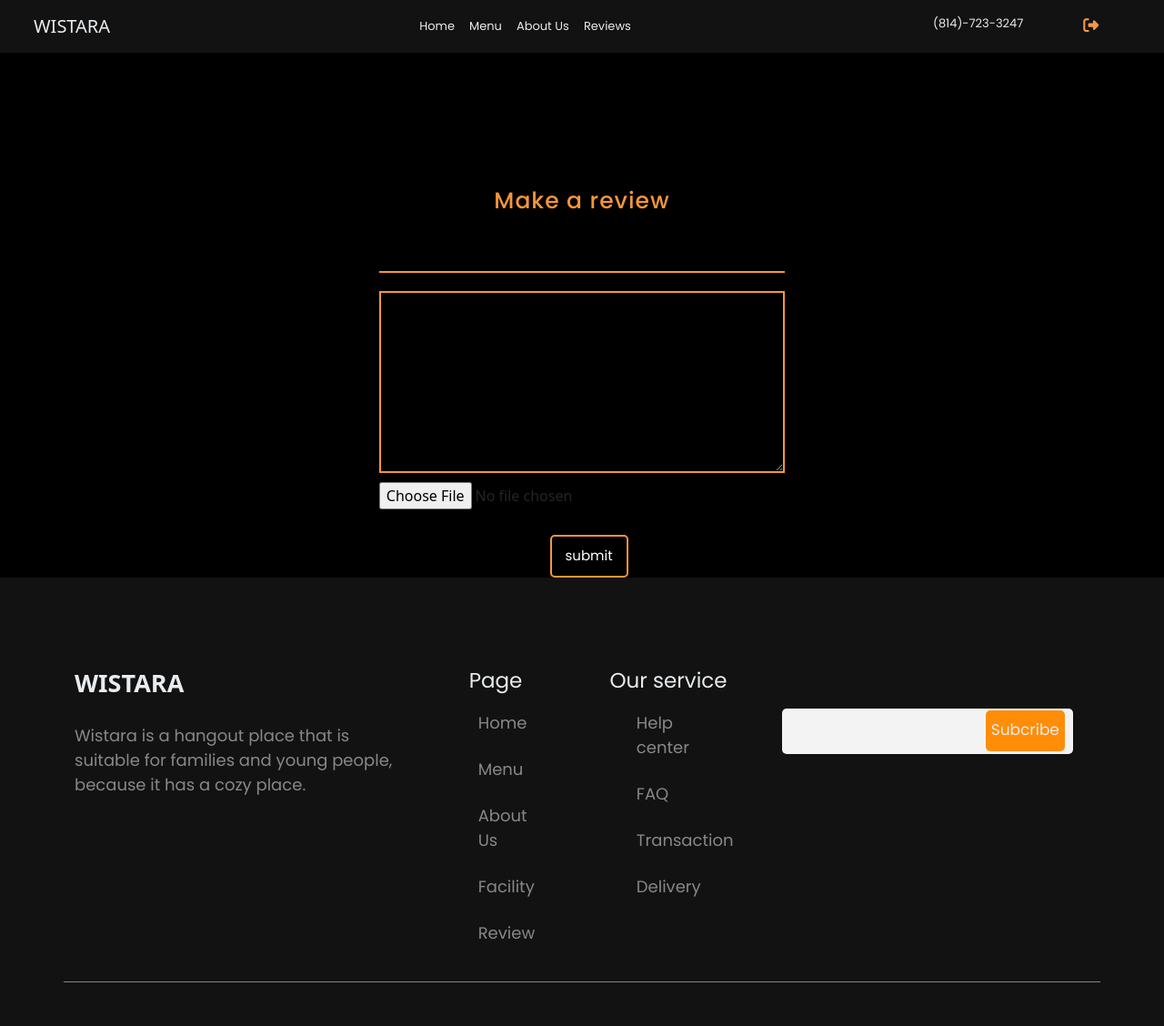
After one commit to georgespicy/coffee, a Django app: page /addreview/ in a window 1280 px wide. The commit adds this page. Shown: the whole page at 91% size. Run offline with Django 4.2, Linux system fonts and the light colour scheme; the visitor is signed in with stand-in values (Sample User, id 1); some libraries are stand-ins or nearby versions.

```diff
--- a/account/templates/account/register.html
+++ b/account/templates/account/register.html
@@ -53,6 +53,11 @@
                         </div>
                     </div>
                 </form>
+                <div class="row">
+                    <div class="col-12">
+                        <a  style="font-size: 20px; color: #F5963A; border-bottom: #F5963A 2px solid; font-family: poppins; text-decoration: none;" href="{% url 'login' %}">Login</a>
+                    </div>
+                </div>
             </div>
         </div>
     </div>
--- a/static/css/menu.css
+++ b/static/css/menu.css
@@ -69,6 +69,7 @@
     background-color: #F59843;
     color: #FFFFFF;
     outline: none;
+    border: none;
     font-family: poppins;
     font-size: 15px;
 }
--- /dev/null
+++ b/static/css/review_form.css
@@ -0,0 +1,98 @@
+@import url('https://fonts.googleapis.com/css2?family=Poppins:ital,wght@0,100;0,200;0,300;0,400;0,500;0,600;0,700;0,800;0,900;1,100;1,200;1,300;1,400;1,500;1,600;1,700;1,800;1,900&display=swap');
+
+*{
+    padding: 0;
+    margin: 0;
+}
+body{
+    background-color: #000000;
+}
+
+.input_name{
+    width: 40%;
+    margin: auto;
+    height: auto;
+}
+.input_name input{
+    width: 100%;
+    height: 45px;
+    padding-left: 5px;
+    font-size: 15px;
+    font-family: poppins;
+    letter-spacing: 1px;
+    border: none;
+    border-bottom: #F5963A 2px solid;
+    outline: none;
+    background-color: #000000;
+    color: #FFFFFF;
+}
+
+.input_name label{
+    font-size: 15px;
+    font-family: poppins;
+    color: #FFFFFF;
+}
+
+.input_name input::after{
+    border: none;
+    border-bottom: #F5963A 2px solid;
+    outline: none;
+}
+
+.register_button{
+    height: auto;
+    width: auto;
+}
+
+.register_button input{
+    font-size: 15px;
+    font-family: poppins;
+    height: auto;
+    width: auto;
+    border: #F5963A solid 2px;
+    outline: none;
+    border-radius: 5px;
+    background-color: #000000;
+    color: #FFFFFF;
+    padding: 10px 15px 10px 15px;
+}
+
+.register_button input::after{
+    border: #F5963A solid 2px;
+    outline: none;
+}
+
+.add-comment{
+    height: 200px;
+    width: 40%;
+    margin: auto;
+    margin-top: 20px;
+    background-color: white;
+}
+
+.add-comment textarea{
+    height: 100%;
+    width: 100%;
+    border: #F5963A solid 2px;
+    background-color: #000000;
+    padding-left: 5px;
+    font-size: 15px;
+    font-family: poppins;
+    letter-spacing: 1px;
+    outline: none;
+    background-color: #000000;
+    color: #FFFFFF;
+}
+
+.add-comment label{
+    font-size: 15px;
+    font-family: poppins;
+    color: #FFFFFF;
+}
+
+.input_photo{
+    width: 40%;
+    height: 50px;
+    margin: auto;
+    margin-top: 10px;
+}
--- a/templates/partials/navbar.html
+++ b/templates/partials/navbar.html
@@ -33,6 +33,9 @@
           <li class="nav-item">
             <a class="nav-link">(814)-723-3247</a>
           </li>
+          <li class="nav-item">
+            <a class="nav-link" style='font-size: 17px; margin-left: 50px; color: #F59843;' href="{% url 'logout' %}"><i class="fas fa-sign-out-alt"></i></a>
+          </li>
         </ul>
       </div>
     </div>
--- a/wistara/forms.py
+++ b/wistara/forms.py
@@ -1,5 +1,5 @@
 from django import forms
-from wistara.models import Reservation, Subcribe
+from wistara.models import Reservation, Review, Subcribe
 
 class SubcribeForm(forms.ModelForm):
     email = forms.EmailField(label='', widget=forms.EmailInput(
@@ -15,3 +15,9 @@ class ReservationForm(forms.ModelForm):
     class Meta():
         model = Reservation
         fields = ('full_name', 'phone_number', 'table_package', 'table_sit')
+
+class ReviewForm(forms.ModelForm):
+
+    class Meta():
+        model = Review
+        fields = ('customer_photo', 'customer_name', 'customer_review')
--- a/wistara/models.py
+++ b/wistara/models.py
@@ -17,7 +17,7 @@ class Menu_Category(models.Model):
 
 
 class Menu(models.Model):
-    menu_name = models.CharField(max_length=30)
+    menu_name = models.CharField(verbose_name='menu_name', max_length=30)
     menu_discription = models.TextField()
     menu_photo = models.ImageField(validators=[FileExtensionValidator(['jpg', 'jpeg'])], upload_to='menu_photo')
     menu_category = models.ForeignKey(Menu_Category, on_delete=models.CASCADE)
@@ -26,10 +26,12 @@ class Menu(models.Model):
         return self.menu_name
 
 class Review(models.Model):
-    customers_reviews = models.TextField()
+    customer_photo = models.ImageField(validators=[FileExtensionValidator(['jpg', 'jpeg'])], upload_to='customer_photo')
+    customer_name = models.CharField(max_length=50)
+    customer_review = models.TextField()
 
     def __str__(self):
-        return self.customers_reviews
+        return self.customer_name
 
 
 class Reservation(models.Model):
--- /dev/null
+++ b/wistara/templates/wistara/review_form.html
@@ -0,0 +1,38 @@
+{% extends 'base.html' %} {% load static %} {% block main %}
+<link rel="stylesheet" href="{% static 'css/review_form.css' %} ">
+<div class="container">
+    <br>
+    <br>
+    <br>
+    <br>
+    <br>
+    <br>
+    <div class="row">
+        <div class="col-12 text-center">
+            <p style="font-size: 25px; font-family: poppins; color: #F5963A; font-weight: 500; letter-spacing: 1px;">Make a review</p>
+        </div>
+    </div>
+    <form action="" method="POST" enctype="multipart/form-data">
+        {% csrf_token %}
+        <div class="input_name">
+            {{review.customer_name}}
+            {% comment %} <input type="text" name="customer_name" id=""> {% endcomment %}
+        </div>
+        <div class="add-comment">
+            {{review.customer_review}}
+            {% comment %} <textarea name="customer_review" id="" cols="30" rows="10"></textarea> {% endcomment %}
+        </div>
+        <div class="input_photo">
+            {{review.customer_photo}}
+            {% comment %} <input type="file" name="customer_photo" id=""> {% endcomment %}
+        </div>
+        <div class="row">
+            <div class="col-1 mx-auto">
+                <div class="register_button mt-2">
+                    <input type="submit" value="submit">
+                </div>
+            </div>
+        </div>
+    </form>
+</div>
+{% endblock %}
--- a/wistara/urls.py
+++ b/wistara/urls.py
@@ -1,10 +1,11 @@
 from django.urls import path
-from wistara.views import home, about, reviews, menu, reservation
+from wistara.views import home, about, reviews, menu, reservation, addreview
 
 urlpatterns = [
     path('', home, name='home'),
     path('about/', about, name='about'),
     path('reviews/', reviews, name='reviews'),
     path('menu/', menu, name='menu'),
-    path('reservation/', reservation, name='reservation')
+    path('reservation/', reservation, name='reservation'),
+    path('addreview/', addreview, name='addreview'),
 ]
--- a/wistara/views.py
+++ b/wistara/views.py
@@ -1,7 +1,7 @@
 from django.shortcuts import redirect, render
-from wistara.forms import ReservationForm, SubcribeForm
+from wistara.forms import ReservationForm, ReviewForm, SubcribeForm
 from django.contrib.auth.decorators import login_required
-from wistara.models import Menu, Menu_Category
+from wistara.models import Menu, Menu_Category, Review
 # Create your views here.
 
 @login_required
@@ -40,6 +40,7 @@ def about(request):
 
 @login_required
 def reviews(request):
+    reviews = Review.objects.all()
     form = SubcribeForm(request.POST)
     if request.method == 'POST':
         form = SubcribeForm(request.POST)
@@ -51,7 +52,8 @@ def reviews(request):
     else:
         form = SubcribeForm()
     context = {
-        'form':form
+        'form':form,
+        'reviews':reviews
     }
     return render(request, 'wistara/reviews.html', context)
 
@@ -89,7 +91,50 @@ def reservation(request):
             reservation = ReservationForm()
     else:
         reservation = ReservationForm()
+# ============================================
+    form = SubcribeForm(request.POST)
+    if request.method == 'POST':
+        form = SubcribeForm(request.POST)
+        if form.is_valid():
+            form.save()
+            return redirect('home')
+        else:
+            form = SubcribeForm()
+    else:
+        form = SubcribeForm()
     context = {
-        'reservation':reservation
+        'reservation':reservation,
+        'form':form
     }
     return render(request, 'wistara/reservation.html', context)
+
+@login_required
+def search(request):
+    menu = Menu.object.all()
+    if 'keyword' in request.GET:
+        keyword = request.GET['keyword']
+        if keyword:
+            menu = menu.filter(menu_name__icontains=keyword)
+    context = {
+        'menu':menu
+    }
+    return render(request, 'wistara/search.html', context)
+
+@login_required
+def addreview(request):
+    if request.method == 'POST':
+        review = ReviewForm(request.POST, request.FILES)
+        if review.is_valid():
+            review.save()
+            print("Sent")
+            return redirect('reviews')
+        else:
+            print("error")
+            review = ReviewForm()
+    else:
+        review = ReviewForm()
+    context = {
+        'review':review
+    }
+
+    return render(request, 'wistara/review_form.html', context)
```
Also changed, not shown: account/templates/account/login.html (+5 -3 lines), frontend/menu.html (+7 -0 lines), frontend/review_form.css (added, +98 -0 lines), frontend/review_form.html (added, +44 -0 lines), wistara/templates/wistara/menu.html (+10 -13 lines), wistara/templates/wistara/reviews.html (+13 -6 lines), wistara/templates/wistara/search.html (added, +14 -0 lines), account/migrations/0001_initial.py, wistara/migrations/0001_initial.py, wistara/migrations/0002_alter_reservation_table_sit.py (deleted).
